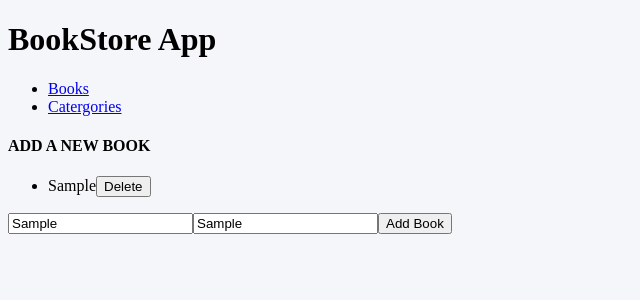
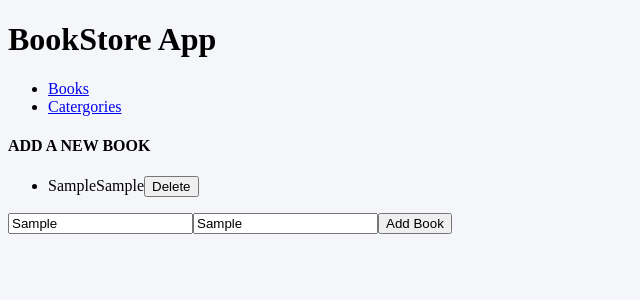
Before and after one commit to tnyandoro/bookstore, a React (Create React App) app: page /books in a window 1280 px wide. Both pictures are taken after typing "Sample", "Sample" into the empty fields and a click on the button "Add Book". Shown: the top 300 px of the page, without its empty margins (0-640 px from the left). Built offline with nearby package versions, Linux system fonts and the light colour scheme.

Commit message:
Add proptypes
Add book component

```diff
--- a/package.json
+++ b/package.json
@@ -6,6 +6,7 @@
     "@testing-library/jest-dom": "^5.11.4",
     "@testing-library/react": "^11.1.0",
     "@testing-library/user-event": "^12.1.10",
+    "prop-types": "^15.7.2",
     "react": "^17.0.2",
     "react-dom": "^17.0.2",
     "react-redux": "^7.2.4",
--- /dev/null
+++ b/src/components/Book.js
@@ -0,0 +1,23 @@
+import React from 'react';
+import PropTypes from 'prop-types';
+
+function Book({
+  title, author, id, removeBookFromStore,
+}) {
+  return (
+    <li key={id}>
+      <span>{title}</span>
+      <span>{author}</span>
+      <button id={id} type="button" onClick={removeBookFromStore}>Delete</button>
+    </li>
+  );
+}
+
+Book.propTypes = {
+  title: PropTypes.string.isRequired,
+  author: PropTypes.string.isRequired,
+  id: PropTypes.string.isRequired,
+  removeBookFromStore: PropTypes.func.isRequired,
+};
+
+export default Book;
--- a/src/components/Books.js
+++ b/src/components/Books.js
@@ -2,6 +2,7 @@ import React, { useState } from 'react';
 import { useDispatch, useSelector } from 'react-redux';
 import { v4 as uuidv4 } from 'uuid';
 import { addBook, removeBook, allBooks } from '../redux/books/books';
+import Book from './Book';
 
 function Books() {
   const dispatch = useDispatch();
@@ -34,10 +35,13 @@ function Books() {
       <div>
         <ul>
           { books && books.map((book) => (
-            <li key={book.id}>
-              <span>{book.title}</span>
-              <button id={book.id} type="button" onClick={removeBookFromStore}>Delete</button>
-            </li>
+            <Book
+              title={book.title}
+              author={book.author}
+              id={book.id}
+              key={book.id}
+              removeBookFromStore={removeBookFromStore}
+            />
           ))}
         </ul>
       </div>
```
Also changed, not shown: 2 other files (tests, documents, lock files or other folders).
